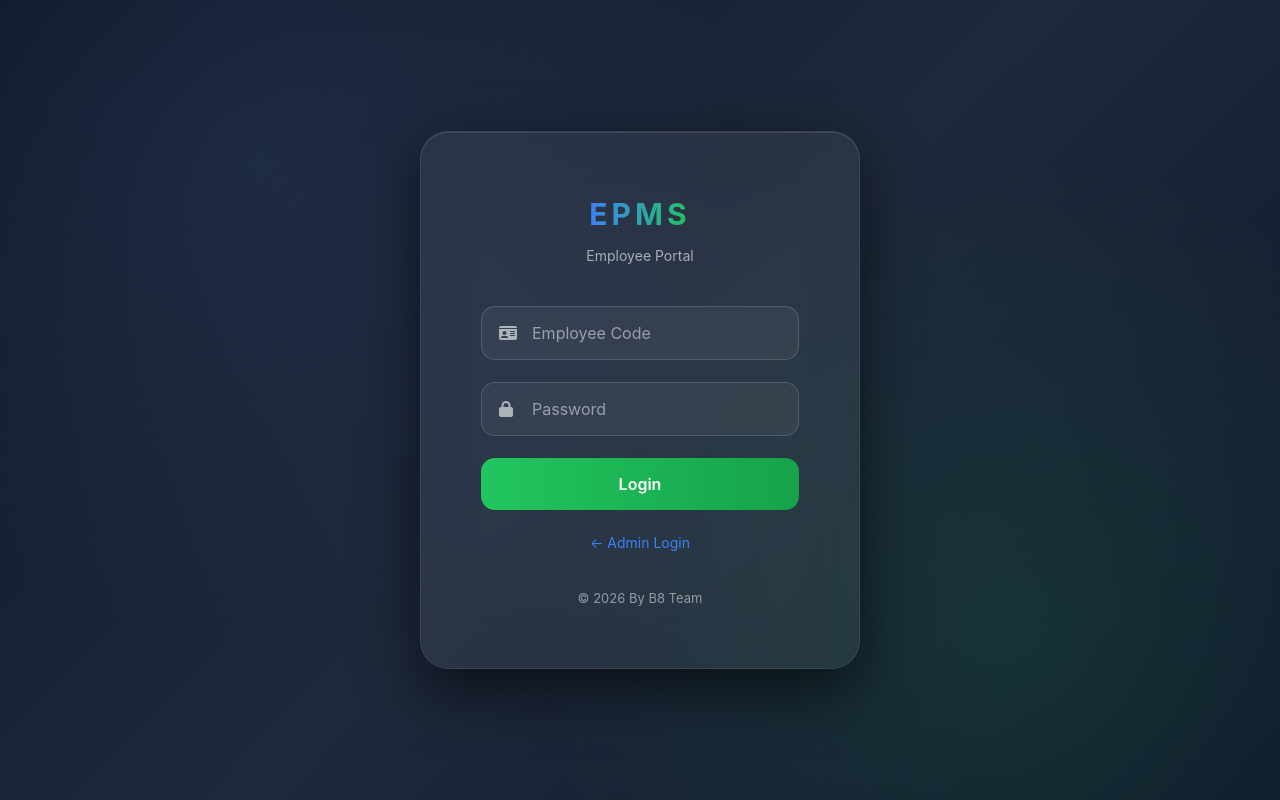
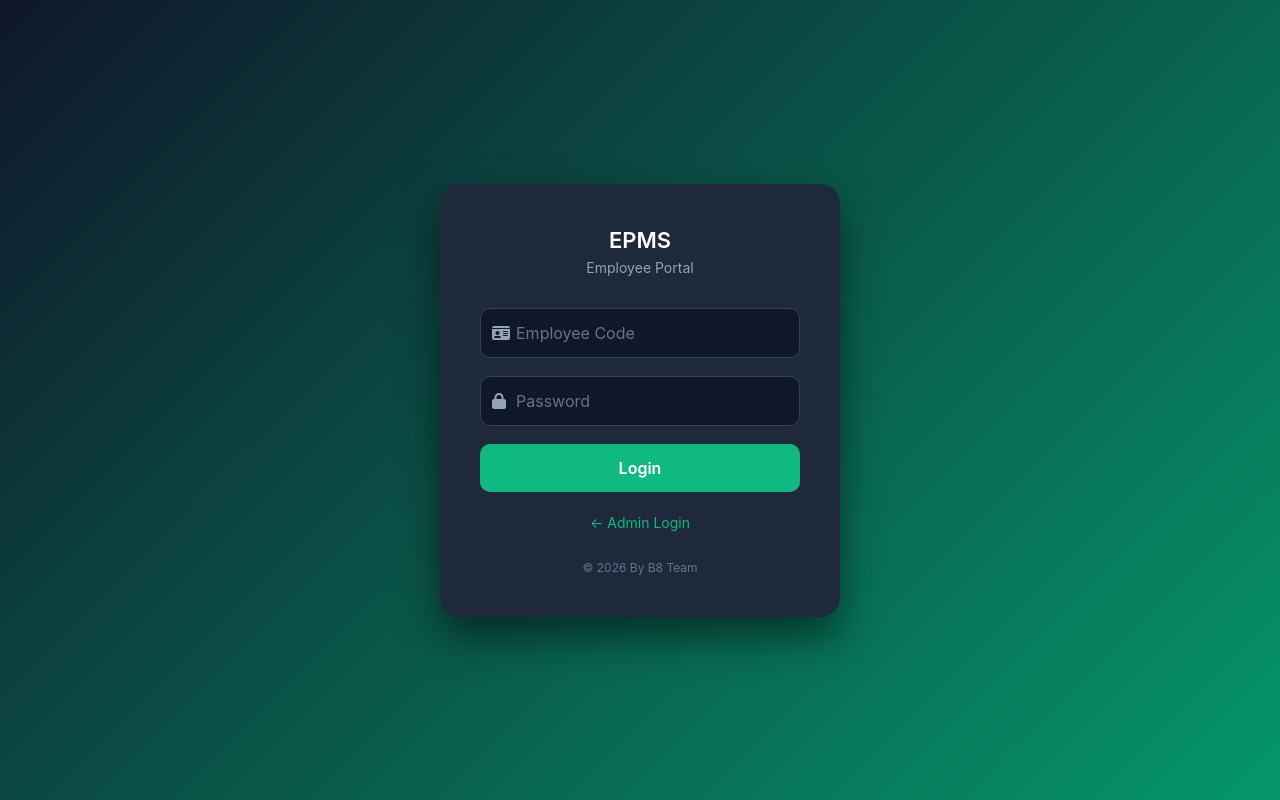
Before and after one commit to AyanMulani/EPMS12, a Flask app: page /employee/login in a window 1280 px wide. Run offline with Flask 3, Linux system fonts and the light colour scheme.

Commit message:
Update employee_login.html

```diff
--- a/templates/employee_login.html
+++ b/templates/employee_login.html
@@ -10,7 +10,7 @@
 
 <style>
 
-/* ===== Deep Premium Background ===== */
+/* ===== BACKGROUND ===== */
 body{
     margin:0;
     height:100vh;
@@ -18,128 +18,114 @@ body{
     align-items:center;
     justify-content:center;
     font-family:-apple-system, BlinkMacSystemFont, 'Segoe UI', sans-serif;
-    background:
-        radial-gradient(circle at 20% 20%, rgba(80, 115, 172, 0.15), transparent 40%),
-        radial-gradient(circle at 80% 80%, rgba(34,197,94,0.12), transparent 40%),
-        linear-gradient(135deg,#0f172a,#1e293b,#0f172a);
+    background: linear-gradient(135deg,#0f172a,#059669);
 }
 
-/* ===== Main Card ===== */
+/* ===== CARD ===== */
 .login-card{
     width:100%;
-    max-width:440px;
-    padding:60px;
-    border-radius:28px;
-    background:rgba(255,255,255,0.06);
-    backdrop-filter:blur(25px);
-    border:1px solid rgba(255,255,255,0.08);
-    box-shadow:
-        0 20px 60px rgba(0,0,0,0.6),
-        inset 0 1px 0 rgba(255,255,255,0.1);
+    max-width:400px;
+    padding:40px;
+    border-radius:20px;
+    background:#1e293b;
+    box-shadow:0 20px 40px rgba(0,0,0,0.5);
     color:white;
+    text-align:center;
 }
 
-/* ===== Logo ===== */
+/* ===== TITLE ===== */
 .logo{
-    text-align:center;
-    font-size:30px;
-    font-weight:700;
-    letter-spacing:4px;
-    margin-bottom:8px;
+    font-size:22px;
+    font-weight:600;
+    letter-spacing:0;
 }
 
 .logo span{
-    background:linear-gradient(90deg,#3b82f6,#22c55e);
-    -webkit-background-clip:text;
-    -webkit-text-fill-color:transparent;
+    background:none;
+    -webkit-text-fill-color:white;
 }
 
 .subtitle{
-    text-align:center;
     font-size:14px;
-    opacity:0.6;
-    margin-bottom:40px;
+    color:#94a3b8;
+    margin-bottom:30px;
 }
 
-/* ===== Inputs ===== */
+/* ===== INPUT ===== */
 .input-wrapper{
     position:relative;
-    margin-bottom:22px;
+    margin-bottom:18px;
 }
 
 .input-wrapper i{
     position:absolute;
     top:50%;
-    left:18px;
+    left:12px;
     transform:translateY(-50%);
-    opacity:0.6;
+    color:#94a3b8;
 }
 
 .form-control{
     width:100%;
-    padding:14px 20px 14px 50px;
-    border-radius:14px;
-    border:1px solid rgba(255,255,255,0.15);
-    background:rgba(255,255,255,0.05);
+    padding:12px 12px 12px 35px;
+    border-radius:10px;
+    border:1px solid #334155;
+    background:#0f172a;
     color:white;
-    transition:all 0.25s ease;
 }
 
 .form-control::placeholder{
-    color:rgba(255,255,255,0.5);
+    color:#64748b;
 }
 
 .form-control:focus{
-    background:rgba(255,255,255,0.08);
-    border-color:#3b82f6;
-    box-shadow:0 0 0 3px rgba(59,130,246,0.25);
+    outline:none;
+    border-color:#10b981;
+    box-shadow:none;
 }
 
-/* ===== Button ===== */
+/* ===== BUTTON ===== */
 .btn-login{
     width:100%;
-    padding:14px;
-    border-radius:14px;
+    padding:12px;
+    border-radius:10px;
     border:none;
     font-weight:600;
-    background:linear-gradient(90deg,#22c55e,#16a34a);
+    background:#10b981;
     color:white;
-    transition:all 0.25s ease;
+    transition:0.2s;
 }
 
 .btn-login:hover{
-    transform:translateY(-2px);
-    box-shadow:0 10px 25px rgba(34,197,94,0.4);
+    background:#059669;
 }
 
-/* ===== Footer ===== */
-.small-text{
-    margin-top:35px;
-    text-align:center;
-    font-size:13px;
-    opacity:0.5;
+/* ===== SWITCH ===== */
+.login-switch{
+    margin-top:18px;
 }
 
-/* ===== Login Switch ===== */
-.login-switch {
-    text-align:center;
-    margin-top:20px;
-}
-
-.login-switch a {
-    color:#3b82f6;
+.login-switch a{
+    color:#10b981;
     text-decoration:none;
     font-size:14px;
 }
 
-.login-switch a:hover {
+.login-switch a:hover{
     text-decoration:underline;
 }
 
-/* ===== Alerts ===== */
-.alert {
-    border-radius:14px;
-    margin-bottom:20px;
+/* ===== FOOTER ===== */
+.small-text{
+    margin-top:25px;
+    font-size:12px;
+    color:#64748b;
+}
+
+/* ===== ALERT ===== */
+.alert{
+    border-radius:10px;
+    font-size:14px;
 }
 </style>
 </head>
```
